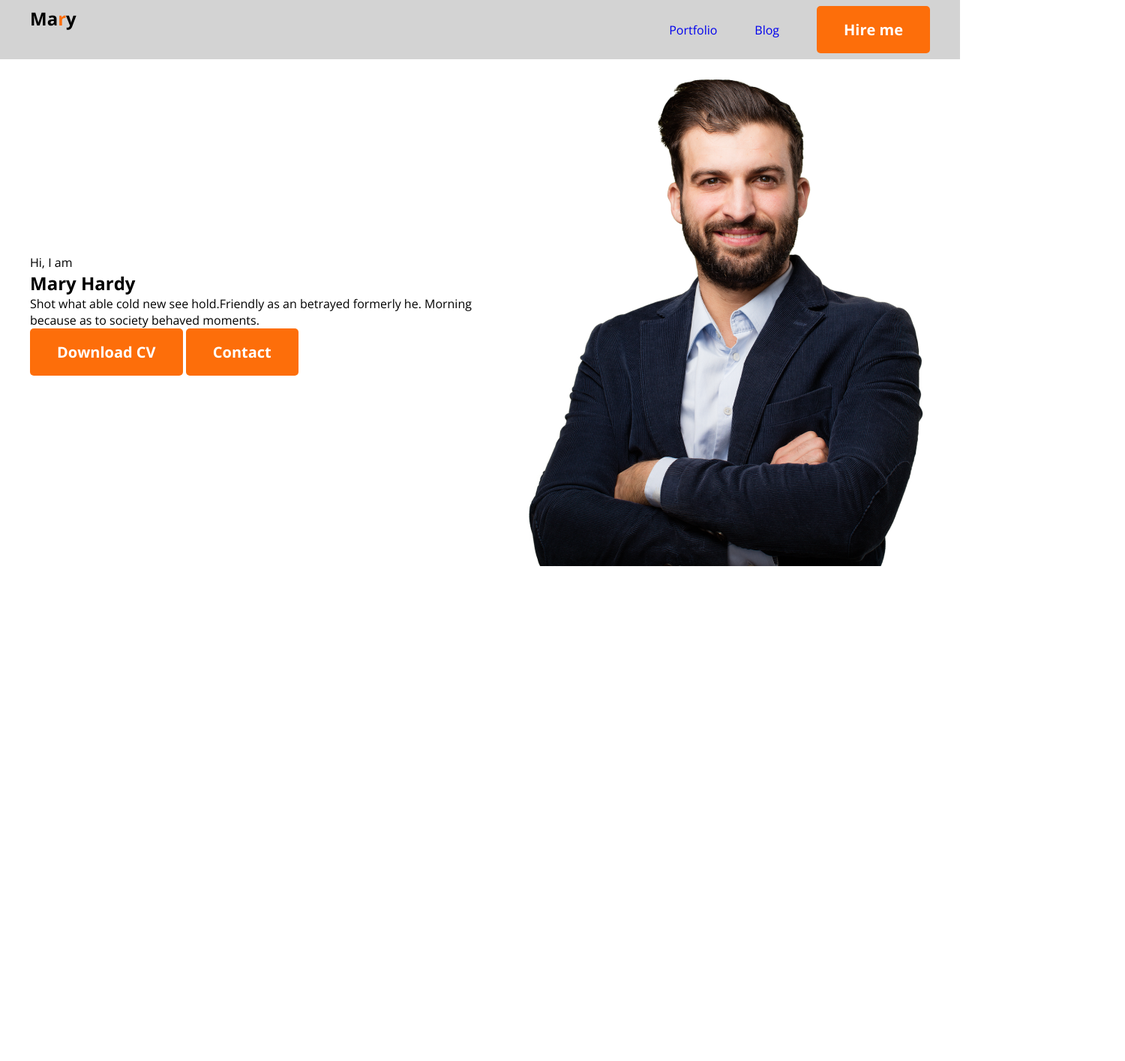
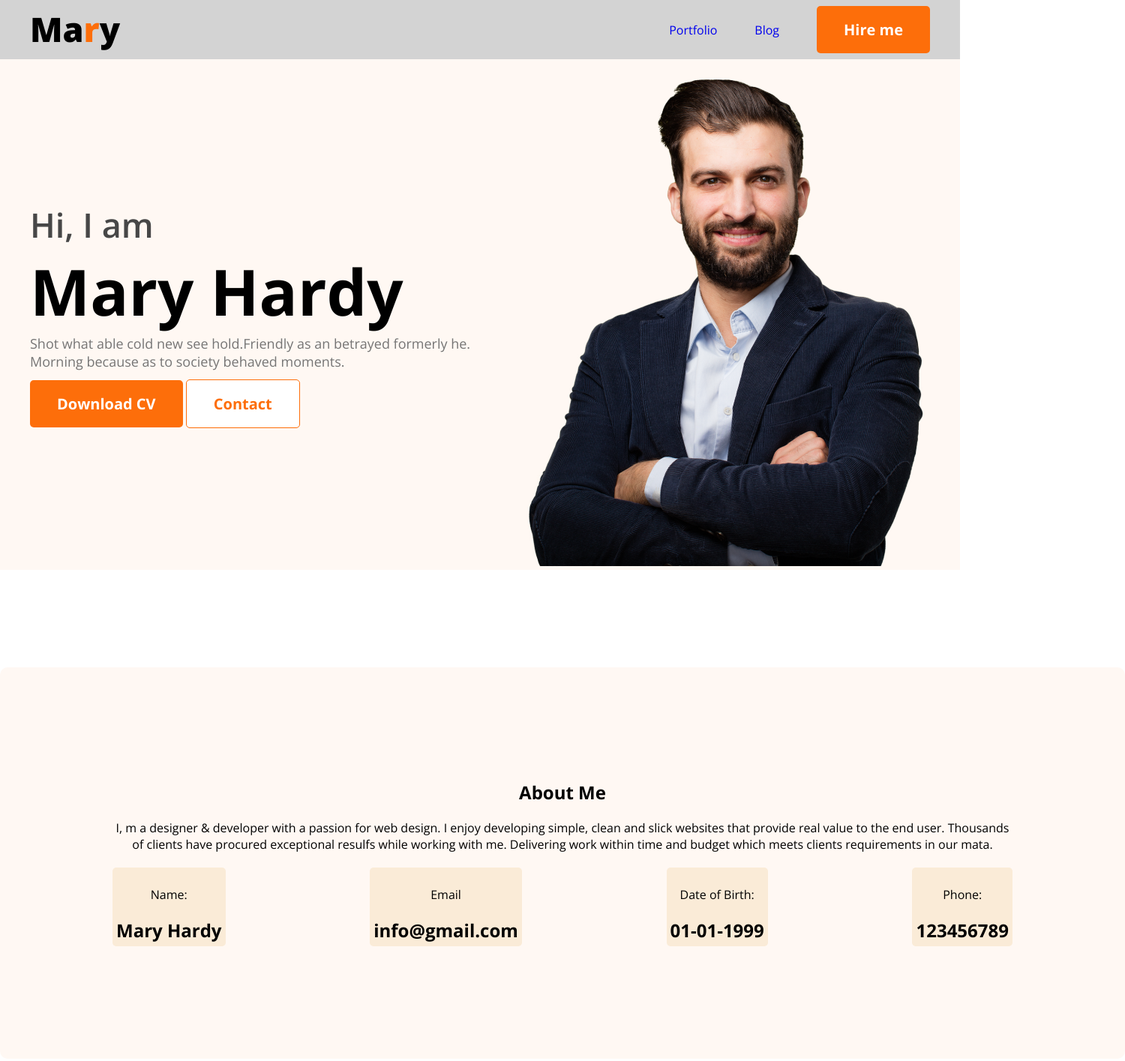
Before and after one commit to musfiqDev99/b14-web-dev-portfolio, a plain HTML site: page index.html in a window 1280 px wide. Shown: the whole page at 75% size, 1500 px wide, since content can reach past the window. Before the commit the page ends 800 px from the top, so only its background shows below. Drawn offline with nearby package versions, Linux system fonts and the light colour scheme.

Commit message:
about section added

```diff
--- a/index.html
+++ b/index.html
@@ -27,24 +27,59 @@
       <!-- navbar ends -->
     </header>
 
-    <section class="hero-parent container">
+    <!-- Hero section starts -->
+    <section class="hero-parent-root">
       <!-- left -->
+      <div class="hero-parent container">
         <div class="hero-left">
-        <p>Hi, I am</p>
+          <p class="hero-left-p-1">Hi, I am</p>
           <h2>Mary Hardy</h2>
-        <p>
-          Shot what able cold new see hold.Friendly as an betrayed formerly he.
-          Morning because as to society behaved moments.
+          <p class="hero-left-p-2">
+            Shot what able cold new see hold.Friendly as an betrayed formerly
+            he. Morning because as to society behaved moments.
           </p>
 
+          <div class="hero-left-btn-parent">
             <button class="common-btn">Download CV</button>
-        <button class="common-btn">Contact</button>
+            <button class="outline-btn">Contact</button>
           </div>
-
+        </div>
         <!-- right -->
         <div class="hero-right">
           <img src="images/hardy.png" alt="hardy" />
         </div>
+      </div>
+    </section>
+    <!-- Hero section ends -->
+
+    <!-- About Me Section -->
+    <section class="about-parent">
+      <h2>About Me</h2>
+      <p>
+        I, m a designer & developer with a passion for web design. I enjoy
+        developing simple, clean and slick websites that provide real value to
+        the end user. Thousands of clients have procured exceptional resulfs
+        while working with me. Delivering work within time and budget which
+        meets clients requirements in our mata.
+      </p>
+      <div class="about-box-parent">
+        <div class="box">
+          <p>Name:</p>
+          <h2>Mary Hardy</h2>
+        </div>
+        <div class="box">
+          <p>Email</p>
+          <h2>info@gmail.com</h2>
+        </div>
+        <div class="box">
+          <p>Date of Birth:</p>
+          <h2>01-01-1999</h2>
+        </div>
+        <div class="box">
+          <p>Phone:</p>
+          <h2>123456789</h2>
+        </div>
+      </div>
     </section>
   </body>
 </html>
--- a/style.css
+++ b/style.css
@@ -14,6 +14,17 @@ header {
   margin: auto;
 }
 
+.outline-btn {
+  background-color: white;
+  padding: 18px 36px;
+  border-radius: 5px;
+  color: #fd6e0a;
+  font-weight: bold;
+  font-size: 20px;
+  border: 1px solid #fd6e0a;
+  cursor: pointer;
+}
+
 .common-btn {
   background-color: #fd6e0a;
   padding: 18px 36px;
@@ -22,6 +33,7 @@ header {
   font-weight: bold;
   font-size: 20px;
   border: none;
+  cursor: pointer;
 }
 
 nav {
@@ -31,7 +43,8 @@ nav {
 }
 
 .logo {
-  font-weight: bold;
+  font-weight: 800;
+  font-size: 45px;
 }
 
 .logo-r {
@@ -51,8 +64,59 @@ ul li a {
 }
 
 /* Hero sectoin styles */
+.hero-parent-root {
+  background-color: #fff8f3;
+}
+
 .hero-parent {
   display: flex;
   justify-content: space-between;
   align-items: center;
 }
+
+.hero-left-p-1 {
+  font-weight: 600;
+  font-size: 45px;
+  color: #474747;
+}
+
+.hero-left-p-2 {
+  font-weight: 400;
+  font-size: 18px;
+  color: #757575;
+}
+
+.hero-left h2 {
+  font-weight: 700;
+  font-size: 85px;
+}
+
+.hero-left-btn-parent {
+  margin-top: 12px;
+}
+
+/* About CSS section */
+.about-parent {
+  background-color: #fff8f3;
+  margin: 130px auto;
+  border-radius: 10px;
+  padding: 150px;
+  width: 1200px;
+  text-align: center;
+}
+
+.about-parent p {
+  margin: 20px 0;
+}
+
+.about-box-parent {
+  display: flex;
+  justify-content: space-between;
+  gap: 8px;
+}
+
+.about-box-parent .box {
+  background-color: antiquewhite;
+  padding: 5px;
+  border-radius: 5px;
+}
```
Lines whose indentation alone changed are shown as unchanged.
